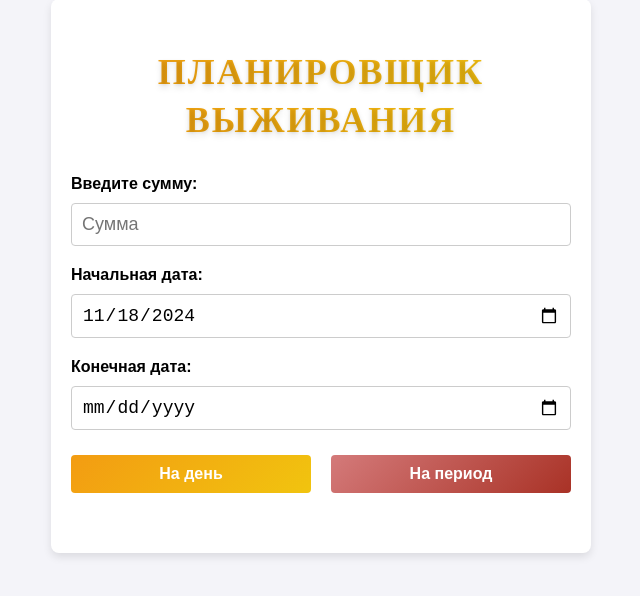
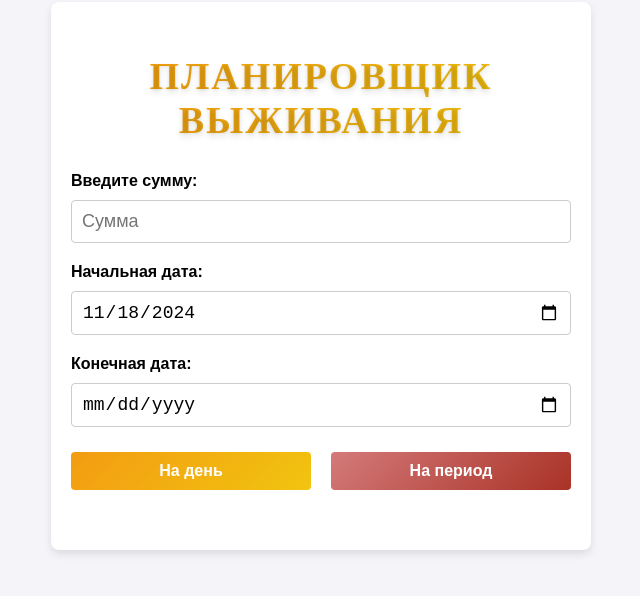
Before and after one commit to Nevil28/budget, a plain HTML site: page index.html in a window 1280 px wide. Shown: the part 124-720 px from the top of the page, without its empty margins (319-959 px from the left). Drawn offline with Linux system fonts and the light colour scheme.

Commit message:
Update index.html

```diff
--- a/index.html
+++ b/index.html
@@ -3,7 +3,6 @@
 <head>
     <meta charset="UTF-8">
     <meta name="viewport" content="width=device-width, initial-scale=1.0">
-    <link href="https://fonts.googleapis.com/css2?family=Cinzel:wght@400;700&display=swap" rel="stylesheet">
     <title>Калькулятор суммы</title>
     <style>
         body {
@@ -30,9 +29,9 @@
 
         h2 {
             text-align: center;
-            font-size: 36px;
-            font-family: 'Cinzel', serif; /* Элегантный шрифт */
+            font-size: 38px;
             font-weight: 700;  /* Немного увеличим жирность */
+            font-family: Montserrat;
             text-transform: uppercase;  /* Делаем текст заглавными буквами */
             letter-spacing: 2px;  /* Расширяем расстояние между буквами */
             text-shadow: 0 4px 6px rgba(0, 0, 0, 0.1), 0 1px 3px rgba(0, 0, 0, 0.08);  /* Добавляем тени для эффекта объема */
@@ -117,7 +116,6 @@
         .result {
             margin-top: 20px;
             font-size: 28px;  /* Оставляем общий размер шрифта для текста */
-/*            font-weight: bold;  /* Жирный шрифт */*/
             color: black;  /* Устанавливаем черный цвет текста */
             text-shadow: 2px 2px 4px rgba(0, 0, 0, 0.6);  /* Увеличиваем тень для лучшего контраста */
             text-align: center;
@@ -241,7 +239,7 @@
 </head>
 <body>
 <div class="container">
-    <h2>ПЛАНИРОВЩИК ВЫЖИВАНИЯ</h2>
+    <h2>ПЛАНИРОВЩИК<br>ВЫЖИВАНИЯ</h2>
     <div class="form-group">
         <label for="amount">Введите сумму:</label>
         <input type="number" id="amount" placeholder="Сумма" required>
```
